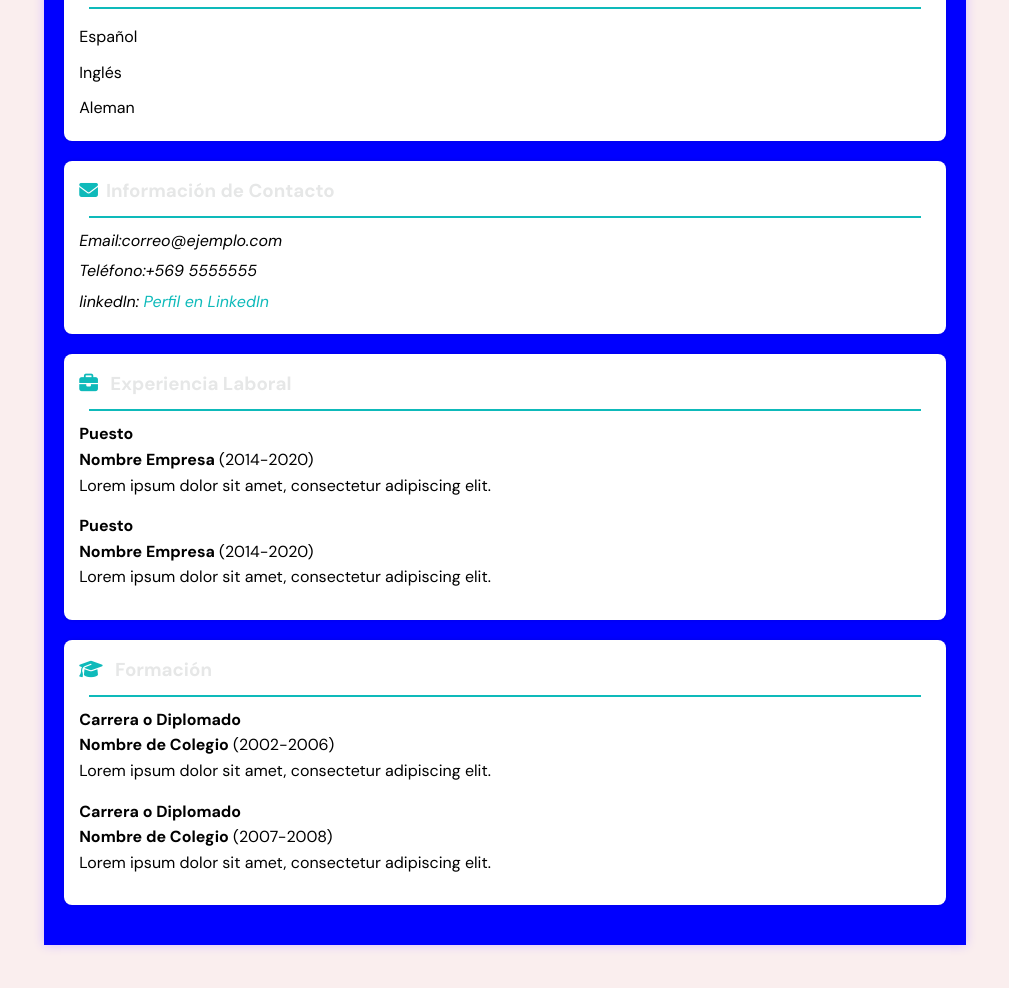
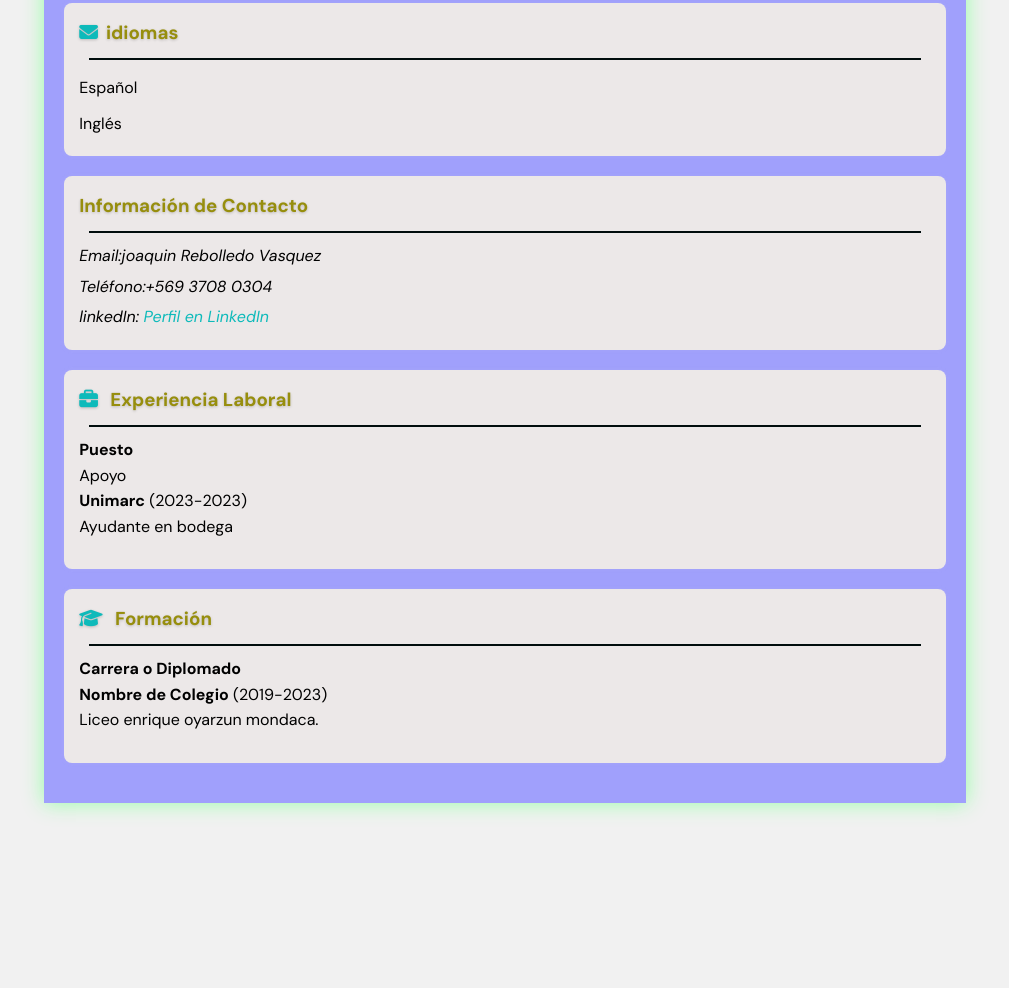
Before and after one commit to joaquinrebo/clase-3, a plain HTML site: page index.html in a window 1280 px wide. Shown: the part 902-1890 px from the top of the page, without its empty margins (135-1144 px from the left). After the commit the page ends 1769 px from the top, so only its background shows below. Drawn offline with Linux system fonts and the light colour scheme.

Commit message:
informacion actualizada

```diff
--- a/estilo.css
+++ b/estilo.css
@@ -6,7 +6,7 @@
 }
 body{
     font-family: "DM Sans", sans-serif;
-    background-color: #faeeee;
+    background-color: #f1f1f1;
     margin:5%;
     line-height: 1.6;
 }
@@ -21,7 +21,7 @@ main{
 
 header{
     text-align: center;
-    color:rgb(88,195,227);
+    color:rgb(17, 57, 70);
     padding:  20px 0;
     border-radius: 8px 8px 0 0;
     background-image: url('./img/veronica-KeIL-gKZrAM-unsplash.jpg');
@@ -32,7 +32,7 @@ header{
 
 header figure img{
     border-radius: 50%;
-    border: 5px solid #216cae;
+    border: 5px solid #090a0a;
     box-shadow: 0 0 10px;
 
 }
@@ -47,11 +47,12 @@ header h2{
 }
 
 .container{
-    background-color: blue;
+    background-color: rgb(160, 160, 252);
     width: 80%;
     margin: 0 auto;
     position: relative;
     z-index: 1;
+    box-shadow: 0 0 20px rgb(150,257,167);
 }
 
 .container_foto_perfil{
@@ -63,8 +64,9 @@ header h2{
     vertical-align: middle;
     border: 7px solid #0ebaba;
     margin: 5%;
-    box-shadow: 0 0 20px rgba(0,0,0,0.5);
+    box-shadow: 0 0 20px rgba(158, 107, 107, 0.5);
 }
+
 
 .container_foto_perfil img{
     width: 100%;
@@ -84,22 +86,22 @@ header h2{
 }
 
 h3{
-    color: rgba(14, 16, 16,0.1);
+    color: rgba(72, 117, 117, 0.1);
 }
 
 section{
-    background-color: white;
+    background-color: rgb(236, 232, 232);
     padding: 15px;
     border-radius: 8px;
     margin-bottom: 20px;
-    box-shadow: 0 0 5px rgba(0,0,0,0.1);
+    box-shadow: 0 0 5px rgba(219, 213, 213, 0.1);
 }
 
 section hr{
     border: 0;
     height: 2px;
     margin: 10px;
-    background: #0ebaba;
+    background: #000c0c;
 }
 
 ul{
@@ -127,3 +129,9 @@ address a {
 article{
     margin-bottom: 15px;
 }
+
+.titulo-perfil {
+    color: #978e0d;
+    font-weight: bold;
+    text-shadow: 0 1px 3px rgba(0, 0, 0, 0.2);
+}
--- a/index.html
+++ b/index.html
@@ -11,7 +11,7 @@
     <main class="container">
         <header class="cabecera">
             <figure class="container_foto_perfil">
-                <img src="./img/perfil.jpg" alt="imagen de perfil">
+                <img src="./img/mCScfnYO_400x400.jpg" alt="imagen de perfil">
             </figure>
             <section class="nombre_puesto">
                 <h1>Joaquin Rebolledo Vasquez</h1>
@@ -19,12 +19,12 @@
             </section>
         </header>
         <section>
-            <h3>Perfil Profesional</h3>
+            <h3 class="titulo-perfil">Perfil Profesional</h3>
             <hr>
-            <p>Lorem ipsum dolor sit amet consectetur adipisicing elit. Earum numquam reprehenderit consequatur quod quidem iste quas! Assumenda officia deleniti quis, voluptatem quaerat odio ut vel fuga animi dolore nihil nemo.</p>
+            <p>Profesional proactivo con sólida orientación a resultados, habilidades de comunicación efectiva y capacidad para trabajar en equipo. Comprometido con el aprendizaje continuo y con experiencia en entornos dinámicos. Destacado por la responsabilidad, adaptabilidad y enfoque en la mejora constante de procesos. Busco oportunidades para aportar valor y seguir desarrollándome profesionalmente.</p>
         </section>
         <section>
-            <h3><i class="fas fa-cogs"></i> Habilidades</h3>
+            <h3 class="titulo-perfil"><i class="fas fa-cogs"></i> Habilidades</h3>
             <hr>
             <ul>
                 <li>Trabajo en equipo</li>
@@ -33,51 +33,43 @@
             </ul>
         </section>
         <section>
-            <h3><i class="fas fa-envelope"></i>idiomas</h3>
+            <h3 class="titulo-perfil"><i class="fas fa-envelope"></i>idiomas</h3>
             <hr>
             <ul>
                 <li>Español</li>
                 <li>Inglés</li>
-                <li>Aleman</li>
             </ul>
         </section>
         <section>
-            <h3><i class="fas fa-envelope" ></i>Información de Contacto</h3>
+            <h3 class="titulo-perfil">Información de Contacto</h3>
             <hr>
             <address>
-                <p>Email:correo@ejemplo.com</p>
-                <p>Teléfono:+569 5555555</p>
-                <p>linkedIn: <a href="#">Perfil en LinkedIn </a></p>
+                <p>Email:joaquin Rebolledo Vasquez</p>
+                <p>Teléfono:+569 3708 0304</p>
+                <p>linkedIn: <a href="https://www.linkedin.com/in/joaquín-rebolledo-6097a835b/">Perfil en LinkedIn </a></p>
             </address>
         </section>
         <section>
-            <h3><i class="fas fa-briefcase"></i> Experiencia Laboral</h3>
+            <h3 class="titulo-perfil"><i class="fas fa-briefcase"></i> Experiencia Laboral</h3>
             <hr>
             <article>
                 <h4>Puesto</h4>
-                <p><strong>Nombre Empresa</strong> (2014-2020)</p>
-                <p>Lorem ipsum dolor sit amet, consectetur adipiscing elit.</p>
+                <p>Apoyo</p>
+                <p><strong>Unimarc</strong> (2023-2023)</p>
+                <p>Ayudante en bodega</p>
             </article>
-            <article>
-                <h4>Puesto</h4>
-                <p><strong>Nombre Empresa</strong> (2014-2020)</p>
-                <p>Lorem ipsum dolor sit amet, consectetur adipiscing elit.</p>
-            </article>
+
         </section>
 
         <section>
-            <h3><i class="fas fa-graduation-cap"></i> Formación</h3>
+            <h3 class="titulo-perfil"><i class="fas fa-graduation-cap"></i> Formación</h3>
             <hr>
             <article>
                 <h4>Carrera o Diplomado</h4>
-                <p><strong>Nombre de Colegio</strong> (2002-2006)</p>
-                <p>Lorem ipsum dolor sit amet, consectetur adipiscing elit.</p>
+                <p><strong>Nombre de Colegio</strong> (2019-2023)</p>
+                <p>Liceo enrique oyarzun mondaca.</p>
             </article>
-            <article>
-                <h4>Carrera o Diplomado</h4>
-                <p><strong>Nombre de Colegio</strong> (2007-2008)</p>
-                <p>Lorem ipsum dolor sit amet, consectetur adipiscing elit.</p>
-            </article>
+
         </section>
     </main>
 
```
Also changed, not shown: img/mCScfnYO_400x400.jpg (added).
